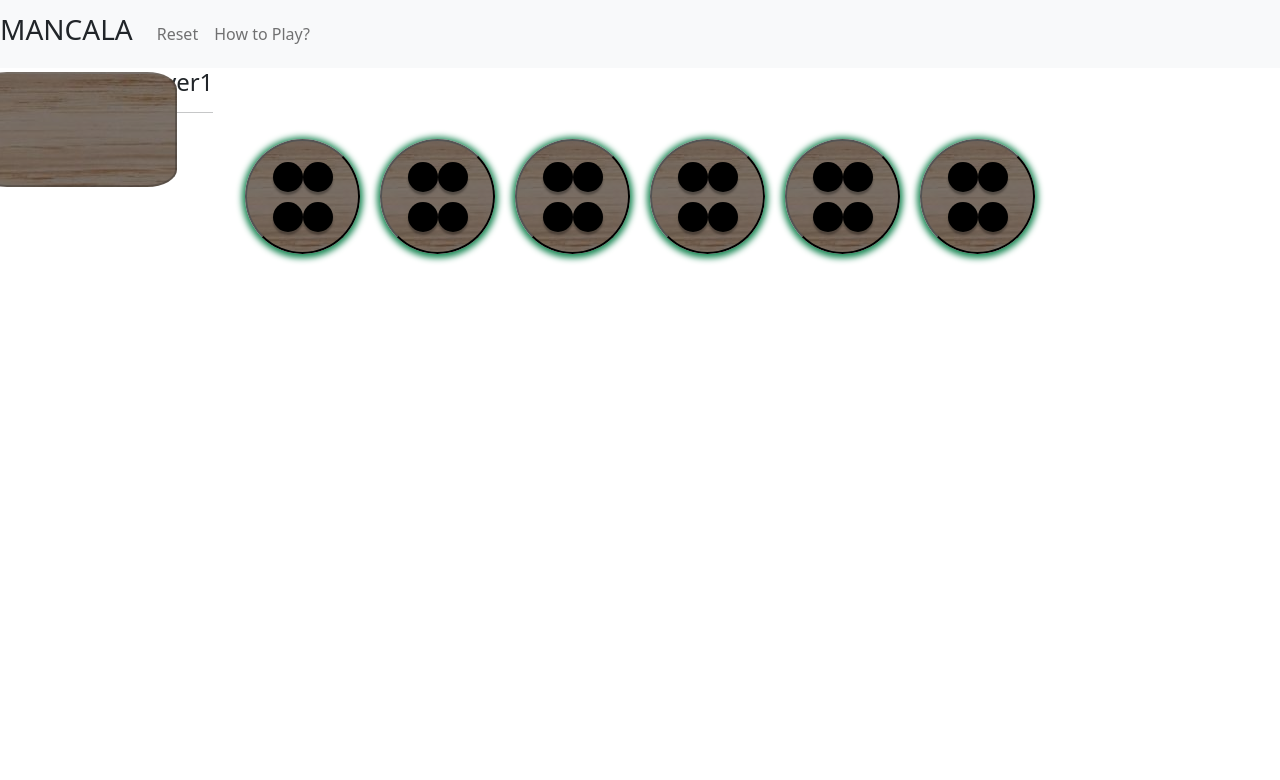
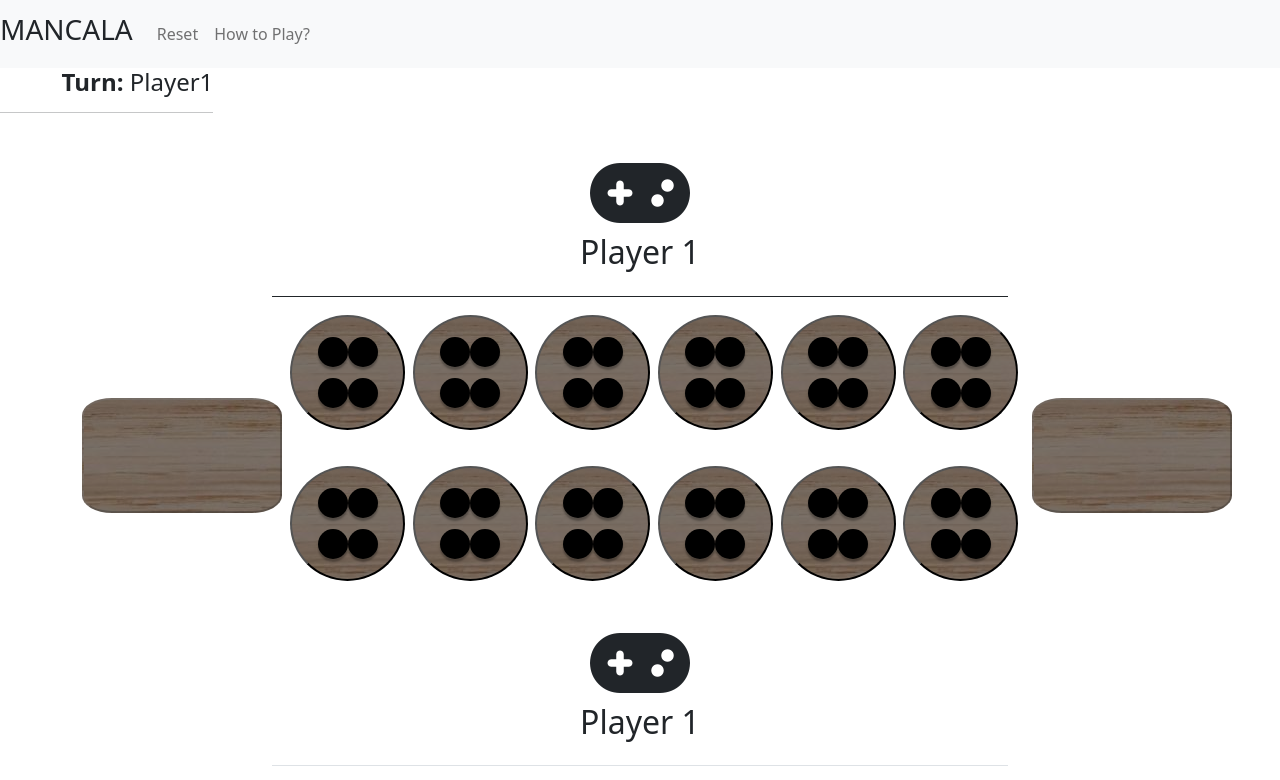
Before and after one commit to nihaats/mancala-game, an Angular app: page / in a window 1280 px wide. Shown: the top 780 px of the page. Built offline with nearby package versions, Linux system fonts and the light colour scheme.

Commit message:
first-player updated

```diff
--- a/src/app/pages/first-player/first-player.component.html
+++ b/src/app/pages/first-player/first-player.component.html
@@ -1,4 +1,80 @@
-<div id="col-1">
+<div class="container">
+
+
+  <div class="row">
+    <div class="col-2 d-flex align-items-center">
+      <button id="store-1" [disabled]="true">
+        <div *ngFor="let item of store1">
+          <div class="stone" [ngStyle]="{'background': item}"></div>
+        </div>
+      </button>
+    </div>
+
+    <div class="col-8" >
+      <table class="table">
+        <!-- begin:: player1 icon -->
+        <thead class="text-center">
+          <tr>
+            <th>
+              <div class="col-12 text-center my-3">
+                <em class="fas fa-gamepad fa-5x"></em>
+                <h2>Player 1</h2>
+              </div>
+            </th>
+          </tr>
+        </thead>
+        <!-- end:: player1 icon -->
+        <!-- begin:: board -->
+        <tbody>
+          <tr class="col-12 d-flex text-center" style="flex-wrap: wrap">
+            <td
+              class="col-2 border-0"
+              *ngFor="let item of holesCount; let i = index"
+            >
+              <button
+                class="hole-1"
+                (click)="player1Clicked(i, holesCount[i].length)"
+              >
+                <div class="stone-layer">
+                  <div *ngFor="let item of holesCount[i]">
+                    <div class="stone" [ngStyle]="{ background: item }"></div>
+                  </div>
+                </div>
+              </button>
+            </td>
+          </tr>
+        </tbody>
+        <!-- end:: board -->
+        <!-- begin:: player2 icon -->
+        <thead class="text-center">
+          <tr>
+            <th>
+              <div class="col-12 text-center my-3">
+                <em class="fas fa-gamepad fa-5x"></em>
+                <h2>Player 1</h2>
+              </div>
+            </th>
+          </tr>
+        </thead>
+        <!-- end:: player1 icon -->
+      </table>
+
+    </div>
+
+    <div class="col-2 d-flex align-items-center">
+      <button id="store-1" [disabled]="true">
+        <div *ngFor="let item of store1">
+          <div class="stone" [ngStyle]="{'background': item}"></div>
+        </div>
+      </button>
+    </div>
+
+  </div>
+
+
+</div>
+
+<!-- <div id="col-1">
   <button id="store-1" [disabled]="true">
     <div *ngFor="let item of mainService.store1">
       <div class="stone" [ngStyle]="{'background': item}"></div>
@@ -19,4 +95,4 @@
       </div>
     </div>
   </button>
-</div>
+</div> -->
--- a/src/app/pages/first-player/first-player.component.ts
+++ b/src/app/pages/first-player/first-player.component.ts
@@ -11,6 +11,15 @@ export class FirstPlayerComponent implements OnInit {
   store1IndexNumber: number = 6;
   store2IndexNumber: number = 13;
   defaultStoneCount: number = 4;
+  defaultHoleCount: number = 12;
+  holesCount: any[] = [];
+
+  store1: string[] = [];
+  store2: string[] = [];
+
+
+  isPlayer1: boolean = false;
+  isPlayer2: boolean = false;
 
   constructor(
     public mainService: MainService
@@ -21,8 +30,8 @@ export class FirstPlayerComponent implements OnInit {
   }
 
   createHoles(){
-    for (let i = 0; i < this.store1IndexNumber; i++) {
-      this.mainService.player1Holes.push([]);
+    for (let i = 0; i < this.defaultHoleCount; i++) {
+      this.holesCount.push([]);
     }
     this.distributeStones();
   }
@@ -33,132 +42,146 @@ export class FirstPlayerComponent implements OnInit {
 
   distributeStones(){
     for (let i = 0; i < this.defaultStoneCount; i++) {
-      this.mainService.player1Holes.forEach(x => {
+      this.holesCount.forEach(x => {
         const randNumber = Math.floor(Math.random() * this.mainService.colors.length);
         x.push(this.setColors(randNumber))
       });
     }
   }
 
+  // todo: 2 tane parametre geçilecek player1 = false, player2 = false
+  // turn(player1: boolean = false, player2: boolean = false){
+  //   if (playerNumber == 1) {
+  //     this.isPlayer1 = true;
+  //     this.isPlayer2 = false;
+  //   }
+  //   else{
+  //     this.isPlayer1 = false;
+  //     this.isPlayer2 = true;
+  //   }
+  // }
+
   player1Clicked(i: any,  count: number){
-    const player1Holes = this.mainService.player1Holes;
-    const player2Holes = this.mainService.player2Holes;
+    console.log("index: " + i);
+    console.log("count: " + count);
+    // const player1Holes = this.mainService.player1Holes;
+    // const player2Holes = this.mainService.player2Holes;
 
-    //When 1 stone in the hole moves, it gives the hole index opposite the next hole.
-    const oppositeIndex = 4 - i;
-    //if there is only 1 stone in the hole
-    if (count == 1) {
-      if ((i+1) != this.store1IndexNumber) {
-        //if the count of stones in the hole is not 0 and next hole is not store
-        if(player1Holes[i+1].length != 0){
-          let removedItem = player1Holes[i].shift();
-          player1Holes[i+1].push(removedItem);
-          this.mainService.player1 = false;
-          this.mainService.player2 = true;
-        }
+    // //When 1 stone in the hole moves, it gives the hole index opposite the next hole.
+    // const oppositeIndex = 4 - i;
+    // //if there is only 1 stone in the hole
+    // if (count == 1) {
+    //   if ((i+1) != this.store1IndexNumber) {
+    //     //if the count of stones in the hole is not 0 and next hole is not store
+    //     if(player1Holes[i+1].length != 0){
+    //       let removedItem = player1Holes[i].shift();
+    //       player1Holes[i+1].push(removedItem);
+    //       this.mainService.player1 = false;
+    //       this.mainService.player2 = true;
+    //     }
 
-        //if the count of stones in the hole is equal 0 and next hole is not store
-        if(player1Holes[i+1].length == 0){
-          //if the count of stones in the opposite hole is not 0
-          if(player2Holes[oppositeIndex].length != 0){
-            //We also throw the stones of the opposite hole into our own store.
-            //when we move the last stone from the current hole to our next empty hole
-            player2Holes[oppositeIndex].forEach((x: string) => {
-              this.mainService.store1.push(x);
-            });
-            player2Holes[oppositeIndex]  = []
-            this.mainService.store1.push(player1Holes[i].shift());
+    //     //if the count of stones in the hole is equal 0 and next hole is not store
+    //     if(player1Holes[i+1].length == 0){
+    //       //if the count of stones in the opposite hole is not 0
+    //       if(player2Holes[oppositeIndex].length != 0){
+    //         //We also throw the stones of the opposite hole into our own store.
+    //         //when we move the last stone from the current hole to our next empty hole
+    //         player2Holes[oppositeIndex].forEach((x: string) => {
+    //           this.mainService.store1.push(x);
+    //         });
+    //         player2Holes[oppositeIndex]  = []
+    //         this.mainService.store1.push(player1Holes[i].shift());
 
-            this.mainService.finishGame();
-            this.mainService.player1 = false;
-            this.mainService.player2 = true;
-            return;
-          }
-          //If there is no stone in the opposite hole, our own stone stays where it is and it is the opponent's turn.
-          // when we move the last stone from the current hole to our next empty hole
-          if(player2Holes[oppositeIndex].length == 0){
-            player1Holes[i+1].push(player1Holes[i].shift());
-            this.mainService.player1 = false;
-            this.mainService.player2 = true;
-            return;
-          }
-        }
-      }
+    //         this.mainService.finishGame();
+    //         this.mainService.player1 = false;
+    //         this.mainService.player2 = true;
+    //         return;
+    //       }
+    //       //If there is no stone in the opposite hole, our own stone stays where it is and it is the opponent's turn.
+    //       // when we move the last stone from the current hole to our next empty hole
+    //       if(player2Holes[oppositeIndex].length == 0){
+    //         player1Holes[i+1].push(player1Holes[i].shift());
+    //         this.mainService.player1 = false;
+    //         this.mainService.player2 = true;
+    //         return;
+    //       }
+    //     }
+    //   }
 
-      //If the next nest is our store, we leave the last stone in our store and it's our turn again.
-      if((i+1) == this.store1IndexNumber){
-        let removedItem = player1Holes[i].shift();
-        this.mainService.store1.push(removedItem);
-        this.mainService.player1 = true;
-        this.mainService.player2 = false;
-        this.mainService.finishGame();
-      }
-    }
-    //if there are more than 1 stones in the hole
-    else {
-      let itemsGroup: any = []
-      player1Holes[i].forEach((x: string) => {
-        itemsGroup.push(x);
-      })
-      player1Holes[i] = [];
+    //   //If the next nest is our store, we leave the last stone in our store and it's our turn again.
+    //   if((i+1) == this.store1IndexNumber){
+    //     let removedItem = player1Holes[i].shift();
+    //     this.mainService.store1.push(removedItem);
+    //     this.mainService.player1 = true;
+    //     this.mainService.player2 = false;
+    //     this.mainService.finishGame();
+    //   }
+    // }
+    // //if there are more than 1 stones in the hole
+    // else {
+    //   let itemsGroup: any = []
+    //   player1Holes[i].forEach((x: string) => {
+    //     itemsGroup.push(x);
+    //   })
+    //   player1Holes[i] = [];
 
-      let end = (i+count)-1;
-      let index2 = 0;
-      let indexTest = 0
-      let k = 0;
-      let currentIndex = 0;
-      for (let index = i ; index <= end ; index++) {
-        if (index < this.store1IndexNumber){
-          player1Holes[index].push(itemsGroup[index2]);
-          if(index == end){
-            this.mainService.player1 = false;
-            this.mainService.player2 = true;
-          }
-        }
+    //   let end = (i+count)-1;
+    //   let index2 = 0;
+    //   let indexTest = 0
+    //   let k = 0;
+    //   let currentIndex = 0;
+    //   for (let index = i ; index <= end ; index++) {
+    //     if (index < this.store1IndexNumber){
+    //       player1Holes[index].push(itemsGroup[index2]);
+    //       if(index == end){
+    //         this.mainService.player1 = false;
+    //         this.mainService.player2 = true;
+    //       }
+    //     }
 
-        if (index == this.store1IndexNumber){
-          this.mainService.store1.push(itemsGroup[index2]);
-          if(index == end){
-            this.mainService.player1 = true;
-            this.mainService.player2 = false;
-          }
-        }
+    //     if (index == this.store1IndexNumber){
+    //       this.mainService.store1.push(itemsGroup[index2]);
+    //       if(index == end){
+    //         this.mainService.player1 = true;
+    //         this.mainService.player2 = false;
+    //       }
+    //     }
 
-        if (index > this.store1IndexNumber && index < this.store2IndexNumber) {
-          this.mainService.player2Holes[indexTest].push(itemsGroup[index2]);
+    //     if (index > this.store1IndexNumber && index < this.store2IndexNumber) {
+    //       this.mainService.player2Holes[indexTest].push(itemsGroup[index2]);
 
-          if(index == end){
-            let endLength = this.mainService.player2Holes[indexTest].length;
-            currentIndex = end - 7;
-            //If the number of stones in the slot where the last stone fell is even
-            if( endLength % 2 == 0){
-              this.mainService.player2Holes[currentIndex].forEach((x: string) => {
-                this.mainService.store1.push(x);
-              });
-              this.mainService.player2Holes[currentIndex] = [];
-              this.mainService.player1 = false;
-              this.mainService.player2 = true;
-            }
-            if( endLength % 2 == 1){
-              this.mainService.player1 = false;
-              this.mainService.player2 = true;
-            }
-          }
-          indexTest += 1;
-        }
+    //       if(index == end){
+    //         let endLength = this.mainService.player2Holes[indexTest].length;
+    //         currentIndex = end - 7;
+    //         //If the number of stones in the slot where the last stone fell is even
+    //         if( endLength % 2 == 0){
+    //           this.mainService.player2Holes[currentIndex].forEach((x: string) => {
+    //             this.mainService.store1.push(x);
+    //           });
+    //           this.mainService.player2Holes[currentIndex] = [];
+    //           this.mainService.player1 = false;
+    //           this.mainService.player2 = true;
+    //         }
+    //         if( endLength % 2 == 1){
+    //           this.mainService.player1 = false;
+    //           this.mainService.player2 = true;
+    //         }
+    //       }
+    //       indexTest += 1;
+    //     }
 
-        if (index >= this.store2IndexNumber) {
-          player1Holes[k].push(itemsGroup[index2]);
-          k += 1;
-          if(index == end){
-            this.mainService.player1 = false;
-            this.mainService.player2 = true;
-          }
-        }
+    //     if (index >= this.store2IndexNumber) {
+    //       player1Holes[k].push(itemsGroup[index2]);
+    //       k += 1;
+    //       if(index == end){
+    //         this.mainService.player1 = false;
+    //         this.mainService.player2 = true;
+    //       }
+    //     }
 
-        index2 += 1;
+    //     index2 += 1;
 
-      }
-    }
+    //   }
+    // }
   }
 }
```
Also changed, not shown: src/app/services/main.service.ts (+48 -50 lines).
